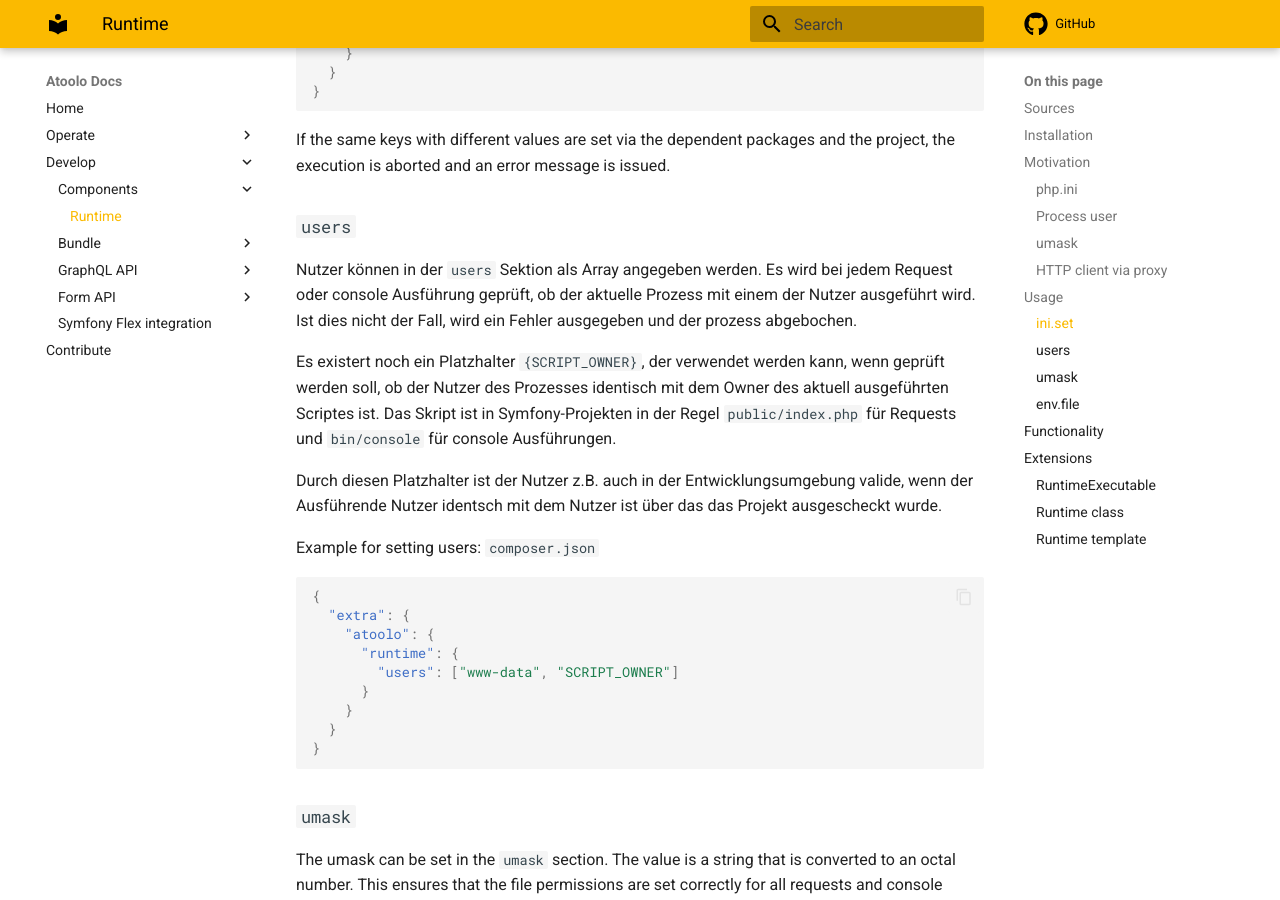
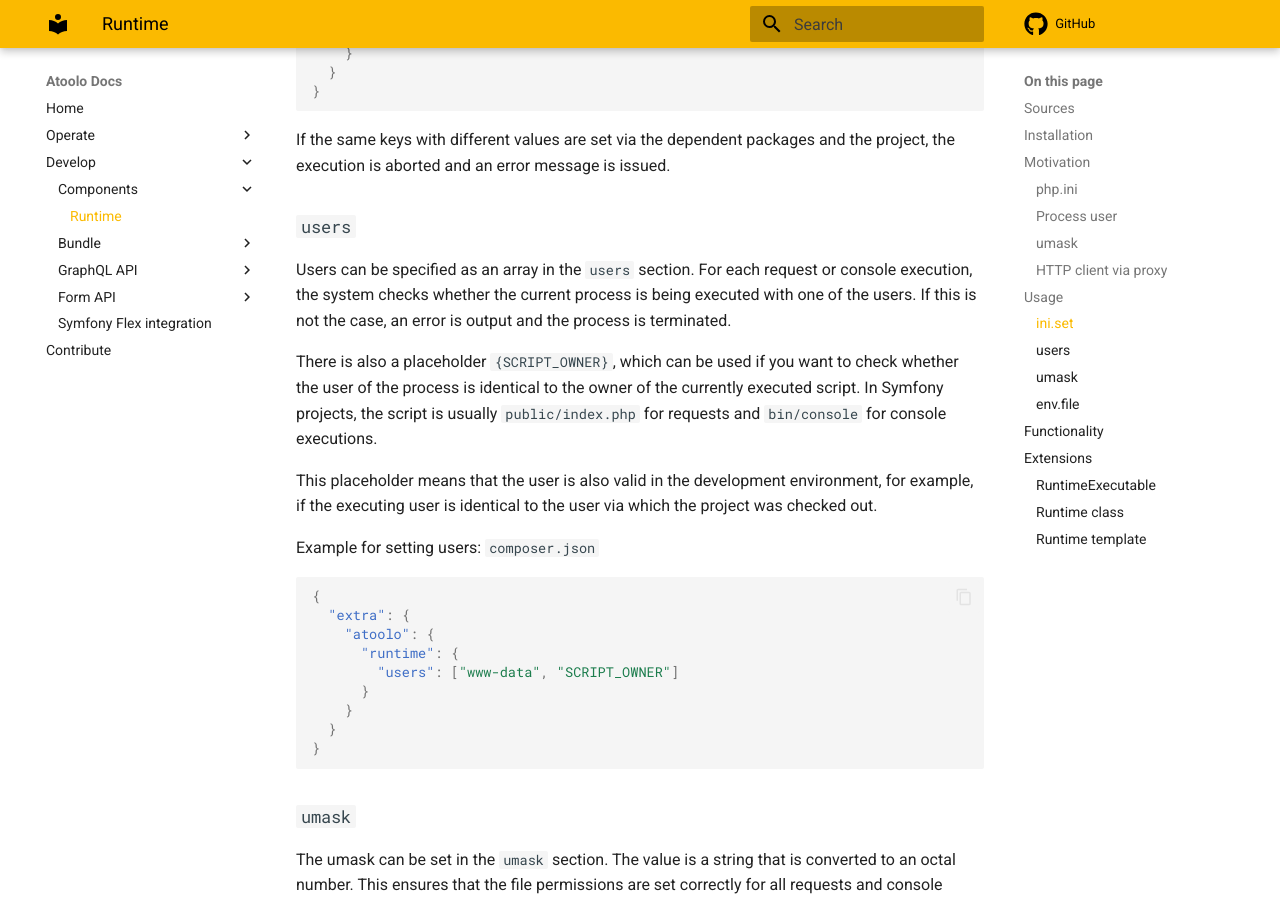
Before and after one commit to sitepark/atoolo-docs, an MkDocs documentation site: the page built from docs/develop/components/runtime.md, in a window 1280 px wide and 900 px high, scrolled down 3619 px. Built offline with MkDocs 1.6.1 and Material for MkDocs 9.7.7, drawn with Linux system fonts in a browser that asks for light colours; comment, search, counter and statistics services are not loaded.

Commit message:
fix: translate german text

```diff
--- a/docs/develop/components/runtime.md
+++ b/docs/develop/components/runtime.md
@@ -125,11 +125,11 @@ If the same keys with different values are set via the dependent packages and th
 
 ### `users`
 
-Nutzer können in der `users` Sektion als Array angegeben werden. Es wird bei jedem Request oder console Ausführung geprüft, ob der aktuelle Prozess mit einem der Nutzer ausgeführt wird. Ist dies nicht der Fall, wird ein Fehler ausgegeben und der prozess abgebochen.
+Users can be specified as an array in the `users` section. For each request or console execution, the system checks whether the current process is being executed with one of the users. If this is not the case, an error is output and the process is terminated.
 
-Es existert noch ein Platzhalter `{SCRIPT_OWNER}`, der verwendet werden kann, wenn geprüft werden soll, ob der Nutzer des Prozesses identisch mit dem Owner des aktuell ausgeführten Scriptes ist. Das Skript ist in Symfony-Projekten in der Regel `public/index.php` für Requests und `bin/console` für console Ausführungen.
+There is also a placeholder `{SCRIPT_OWNER}`, which can be used if you want to check whether the user of the process is identical to the owner of the currently executed script. In Symfony projects, the script is usually `public/index.php` for requests and `bin/console` for console executions.
 
-Durch diesen Platzhalter ist der Nutzer z.B. auch in der Entwicklungsumgebung valide, wenn der Ausführende Nutzer identsch mit dem Nutzer ist über das das Projekt ausgescheckt wurde.
+This placeholder means that the user is also valid in the development environment, for example, if the executing user is identical to the user via which the project was checked out.
 
 Example for setting users:
 `composer.json`
```
Also changed, not shown: docs/develop/bundles/resource.md (+1 -1 lines), docs/develop/bundles/search/index.md (+2 -2 lines), docs/develop/graphql/search/index.md (+1 -1 lines), docs/develop/graphql/search/resolve-resource.md (+2 -2 lines).
